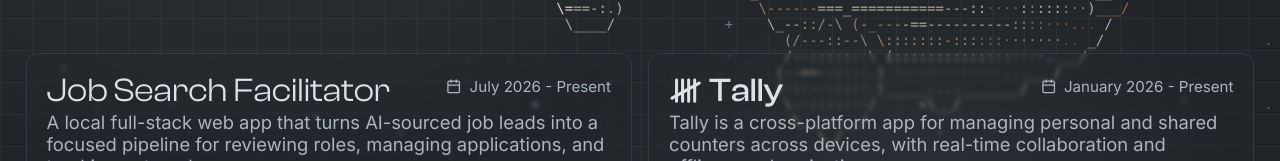
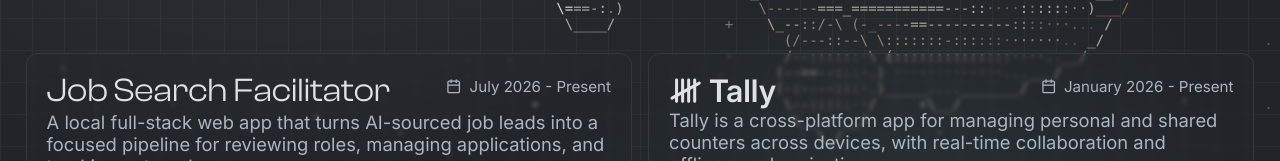
Before and after one commit to michaelgreenl/e-portfolio, a Vue app: page /projects in a window 1280 px wide. Shown: the part 430-591 px from the top of the page. Built offline with nearby package versions, Linux system fonts and the light colour scheme; a web font is replaced by a local one.

Commit message:
feat: use Inter 24pt SemiBold for Tally titles
Add Inter 24pt SemiBold, subset to Latin. Use weight 600 for Tally titles.
Set the card title to 2.05em and the project window title to 3.8em.

Add the updated Tally link preview image.

```diff
--- a/index.html
+++ b/index.html
@@ -115,6 +115,13 @@
         <link
             rel="preload"
             href="/fonts/projects/audiowide-normal-400.woff2"
+            as="font"
+            type="font/woff2"
+            crossorigin="anonymous"
+        />
+        <link
+            rel="preload"
+            href="/fonts/projects/inter24pt-normal-600.woff2"
             as="font"
             type="font/woff2"
             crossorigin="anonymous"
--- a/public/fonts.css
+++ b/public/fonts.css
@@ -57,3 +57,12 @@
     src: url('/fonts/projects/audiowide-normal-400.woff2') format('woff2');
     font-display: block;
 }
+
+/* Inter 24pt SemiBold, subset to Latin to keep the preload small. */
+@font-face {
+    font-family: 'Inter24pt';
+    font-style: normal;
+    font-weight: 600;
+    src: url('/fonts/projects/inter24pt-normal-600.woff2') format('woff2');
+    font-display: block;
+}
--- a/src/assets/data/projects.json
+++ b/src/assets/data/projects.json
@@ -111,7 +111,7 @@
                 "Web and native clients share an authentication API, with HTTP-only cookies in the browser and secure device storage on native. When access tokens expire, concurrent requests share a single refresh request before retrying, with refresh-token rotation handled by the API."
             ]
         },
-        "fontFamily": "ClashDisplay",
+        "fontFamily": "Inter24pt",
         "img": "tally_blurred.webp",
         "video": "1166819858",
         "externalLinks": {
--- a/src/components/Project/ProjectCard.vue
+++ b/src/components/Project/ProjectCard.vue
@@ -431,7 +431,7 @@ defineExpose({ openProject, projectSelected, scrollToSelectedCard });
                     <h2
                         :style="{
                             fontFamily: project.fontFamily,
-                            fontWeight: project.slug === 'tally' ? '500' : '400',
+                            fontWeight: project.slug === 'tally' ? '600' : '400',
                         }"
                     >
                         {{ project.title }}
--- a/src/components/Project/SelectedProject.vue
+++ b/src/components/Project/SelectedProject.vue
@@ -72,7 +72,7 @@ defineExpose({ close });
                         <h2
                             :style="{
                                 fontFamily: project.fontFamily,
-                                fontWeight: project.slug === 'tally' ? '500' : '400',
+                                fontWeight: project.slug === 'tally' ? '600' : '400',
                             }"
                         >
                             {{ project.slug === 'oakley' ? project.title.replace(' / ', ' /\n') : project.title }}
--- a/src/views/ProjectsView.vue
+++ b/src/views/ProjectsView.vue
@@ -173,6 +173,14 @@ async function openProject(project, autoplay = false) {
     }
 }
 
+:deep(.project-card[data-project-slug='tally'] .card-title h2) {
+    font-size: 2.05em !important;
+}
+
+.tally-project-window :deep(.project-title h2) {
+    font-size: 3.8em !important;
+}
+
 .projects-container {
     position: relative;
     padding: $space-10 0 $space-3;
```
Also changed, not shown: public/fonts/projects/inter24pt-normal-600.woff2 (added), public/og/tally.jpg.
